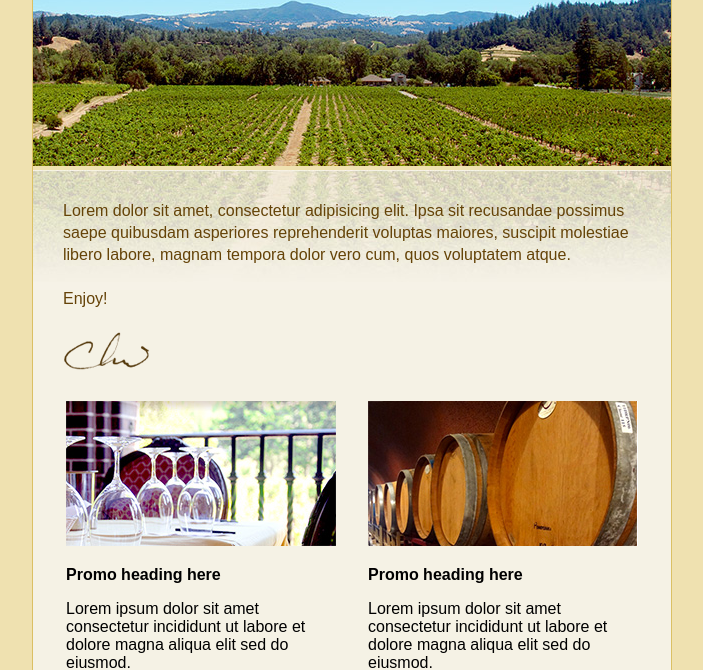
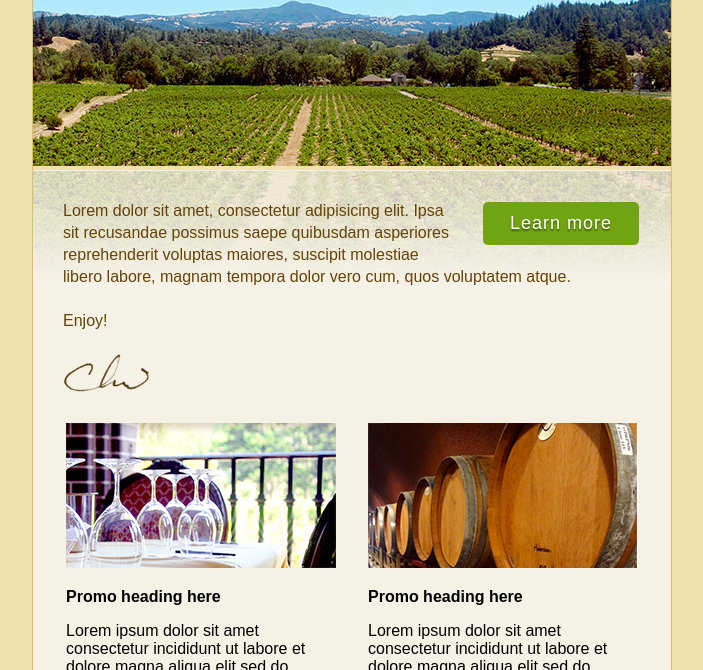
Before and after one commit to paakay/primal-email, a plain HTML site: page email.html in a window 1280 px wide. Shown: the part 130-800 px from the top of the page, without its empty margins (288-991 px from the left). Drawn offline with Linux system fonts and the light colour scheme.

Commit message:
Add call-to-action button to content row

```diff
--- a/email.html
+++ b/email.html
@@ -36,6 +36,13 @@
             <td class="content" valign="top" border-collapse="collapse" style="padding: 30px 30px 10px 30px; border-left: 1px solid #dbc064; border-right: 1px solid #dbc064; font-family: Arial, Helvetica, sans-serif; font-size: 16px; line-height: 22px; color: #654308; background: #f5f2e5 url(images/banner_large_ghost.jpg) no-repeat 0px 0px;">
 
             <!-- placeholder text for content -->
+            <table class="button" width="160" align="right" style="margin: 0px 0px 10px 30px;">
+              <tr>
+                <td style="text-align: center; background-color: #71a412; padding: 10px 15px; border-radius: 5px;">
+                  <a href="#" style="color: #ffffff; font-size: 18px; letter-spacing: 1px; text-decoration: none; text-shadow: 0px 2px 2px #3a5606; font-family: Arial, Helvetica. sans-serif;">Learn more</a>
+                </td>
+              </tr>
+            </table>
             Lorem dolor sit amet, consectetur adipisicing elit. Ipsa sit recusandae possimus saepe quibusdam asperiores reprehenderit voluptas maiores, suscipit molestiae libero labore, magnam tempora dolor vero cum, quos voluptatem atque.
             <br><br>
             Enjoy!
@@ -45,7 +52,7 @@
             </td>
           </tr><!-- Content row -->
           <tr>
-            <td class="promos" valign="top" bgcolor="#f5f2e5" style="padding: 10px 30px 25px 30px; border-right:1px solid #dbc064; border-left:1px solid #dbc064; background-color: #f5f2e5; font-family: Arial, Helvetica, sans-serif;">
+            <td class="promos" valign="top" bgcolor="#f5f2e5" style="padding: 10px 30px 25px 30px; border-right:1px solid #dbc064; border-left: 1px solid #dbc064; background-color: #f5f2e5; font-family: Arial, Helvetica, sans-serif;">
               <table class="promo_1" width="270" align="left">
                 <tr>
                   <td>
```
